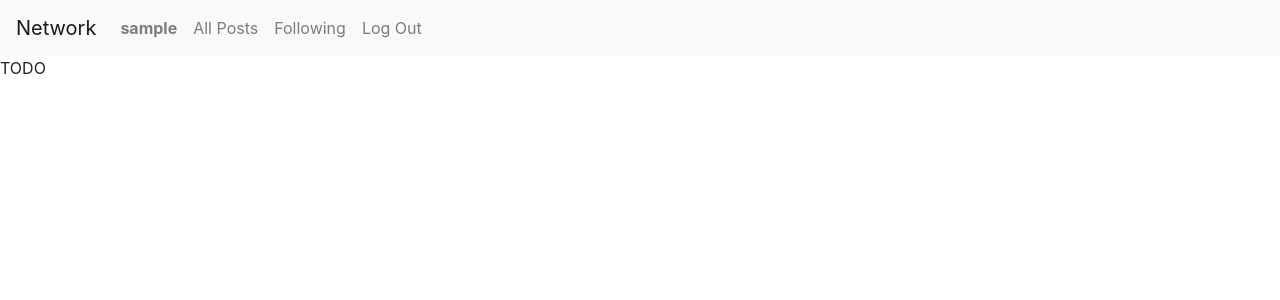
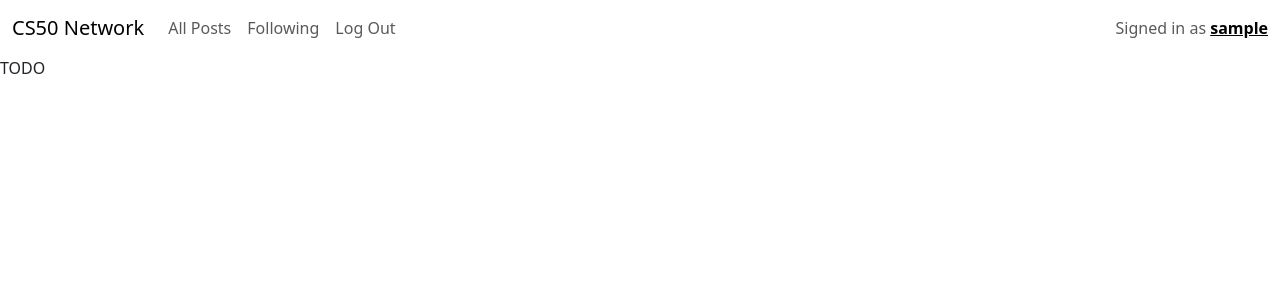
Before and after one commit to coolusername244/cs50w-social-network, a Django app: page / in a window 1280 px wide. Shown: the top 300 px of the page. Run offline with Django 3.2, Linux system fonts and the light colour scheme; the visitor is signed in with stand-in values (Sample User, id 1); some libraries are stand-ins or nearby versions.

Commit message:
updated layout, seperated navbar and added scripts file

```diff
--- a/network/templates/network/layout.html
+++ b/network/templates/network/layout.html
@@ -1,49 +1,22 @@
 {% load static %}
-
 <!DOCTYPE html>
 <html lang="en">
 <head>
-        <title>{% block title %}Social Network{% endblock %}</title>
-        <link rel="stylesheet" href="https://stackpath.bootstrapcdn.com/bootstrap/4.4.1/css/bootstrap.min.css" integrity="sha384-Vkoo8x4CGsO3+Hhxv8T/Q5PaXtkKtu6ug5TOeNV6gBiFeWPGFN9MuhOf23Q9Ifjh" crossorigin="anonymous">
+    <meta charset="UTF-8">
+    <meta http-equiv="X-UA-Compatible" content="IE=edge">
+    <meta name="viewport" content="width=device-width, initial-scale=1.0">
+    <link href="https://cdn.jsdelivr.net/npm/bootstrap@5.3.0-alpha1/dist/css/bootstrap.min.css" rel="stylesheet" integrity="sha384-GLhlTQ8iRABdZLl6O3oVMWSktQOp6b7In1Zl3/Jr59b6EGGoI1aFkw7cmDA6j6gD" crossorigin="anonymous">
+    <link rel="stylesheet" href="https://cdn.jsdelivr.net/npm/bootstrap-icons@1.10.3/font/bootstrap-icons.css">
     <link href="{% static 'network/styles.css' %}" rel="stylesheet">
+    <script src="{% static 'network/scripts.js' %}"></script>
+    <title>CS50 Network: {% block title %}{% endblock %}</title>
 </head>
 <body>
-
-        <nav class="navbar navbar-expand-lg navbar-light bg-light">
-            <a class="navbar-brand" href="#">Network</a>
-
-            <div>
-              <ul class="navbar-nav mr-auto">
-                {% if user.is_authenticated %}
-                    <li class="nav-item">
-                        <a class="nav-link" href="#"><strong>{{ user.username }}</strong></a>
-                    </li>
-                {% endif %}
-                <li class="nav-item">
-                  <a class="nav-link" href="{% url 'index' %}">All Posts</a>
-                </li>
-                {% if user.is_authenticated %}
-                    <li class="nav-item">
-                        <a class="nav-link" href="#">Following</a>
-                    </li>
-                    <li class="nav-item">
-                        <a class="nav-link" href="{% url 'logout' %}">Log Out</a>
-                    </li>
-                {% else %}
-                    <li class="nav-item">
-                        <a class="nav-link" href="{% url 'login' %}">Log In</a>
-                    </li>
-                    <li class="nav-item">
-                        <a class="nav-link" href="{% url 'register' %}">Register</a>
-                    </li>
-                {% endif %}
-              </ul>
-            </div>
-          </nav>
-
+    {% include 'network/navbar.html' %}
     <div class="body">
         {% block body %}
         {% endblock %}
     </div>
+    <script src="https://cdn.jsdelivr.net/npm/bootstrap@5.3.0-alpha1/dist/js/bootstrap.bundle.min.js" integrity="sha384-w76AqPfDkMBDXo30jS1Sgez6pr3x5MlQ1ZAGC+nuZB+EYdgRZgiwxhTBTkF7CXvN" crossorigin="anonymous"></script>
 </body>
 </html>
--- /dev/null
+++ b/network/templates/network/navbar.html
@@ -0,0 +1,35 @@
+<nav class="navbar navbar-expand-lg">
+    <div class="container-fluid">
+        <span class="navbar-brand">CS50 Network</span>
+        <button class="navbar-toggler" type="button" data-bs-toggle="collapse" data-bs-target="#navbarText" aria-controls="navbarText" aria-expanded="false" aria-label="Toggle navigation">
+            <span class="navbar-toggler-icon"></span>
+        </button>
+        <div class="collapse navbar-collapse" id="navbarText">
+            <ul class="navbar-nav me-auto mb-2 mb-lg-0">
+                {% if user.is_authenticated %}
+                <li class="nav-item">
+                    <a class="nav-link" href="{% url 'index' %}">All Posts</a>
+                </li>
+                    <li class="nav-item">
+                        <a class="nav-link" href="#">Following</a>
+                    </li>
+                    <li class="nav-item">
+                        <a class="nav-link" href="{% url 'logout' %}">Log Out</a>
+                    </li>
+                {% else %}
+                    <li class="nav-item">
+                        <a class="nav-link" href="{% url 'login' %}">Log In</a>
+                    </li>
+                    <li class="nav-item">
+                        <a class="nav-link" href="{% url 'register' %}">Register</a>
+                    </li>
+                {% endif %}
+            </ul>
+            <span class="navbar-text">
+                {% if user.is_authenticated %}
+                    Signed in as <a href="#"><strong id="logged-in-user">{{ request.user }}</strong></a>
+                {% endif %}
+            </span>
+        </div>
+    </div>
+</nav>
```
Also changed, not shown: network/static/network/scripts.js (added). Lines whose indentation alone changed are shown as unchanged.
